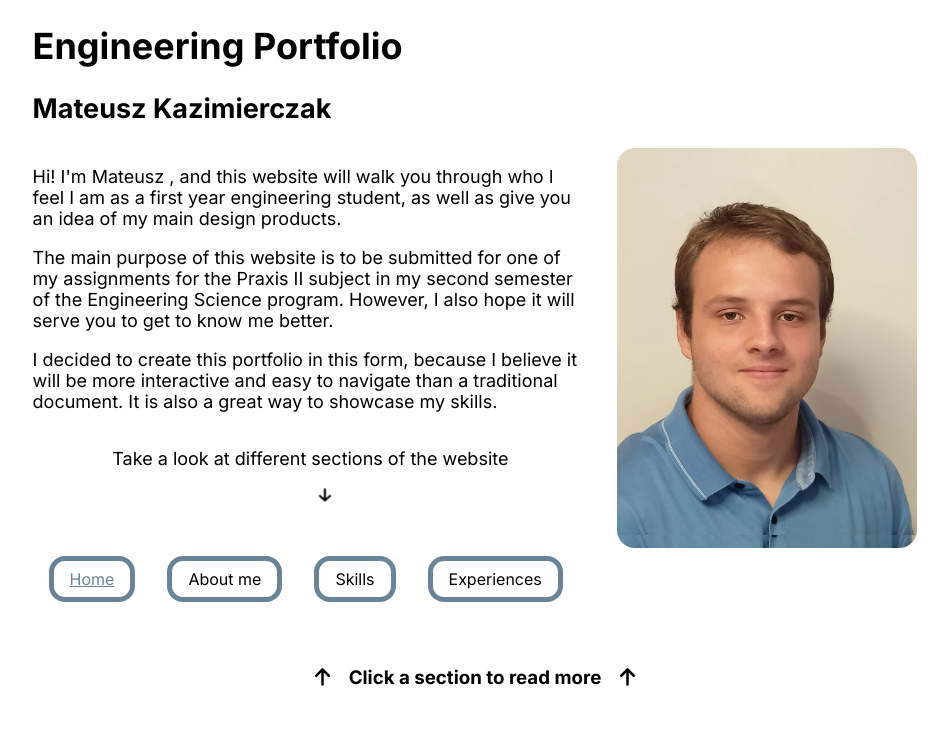
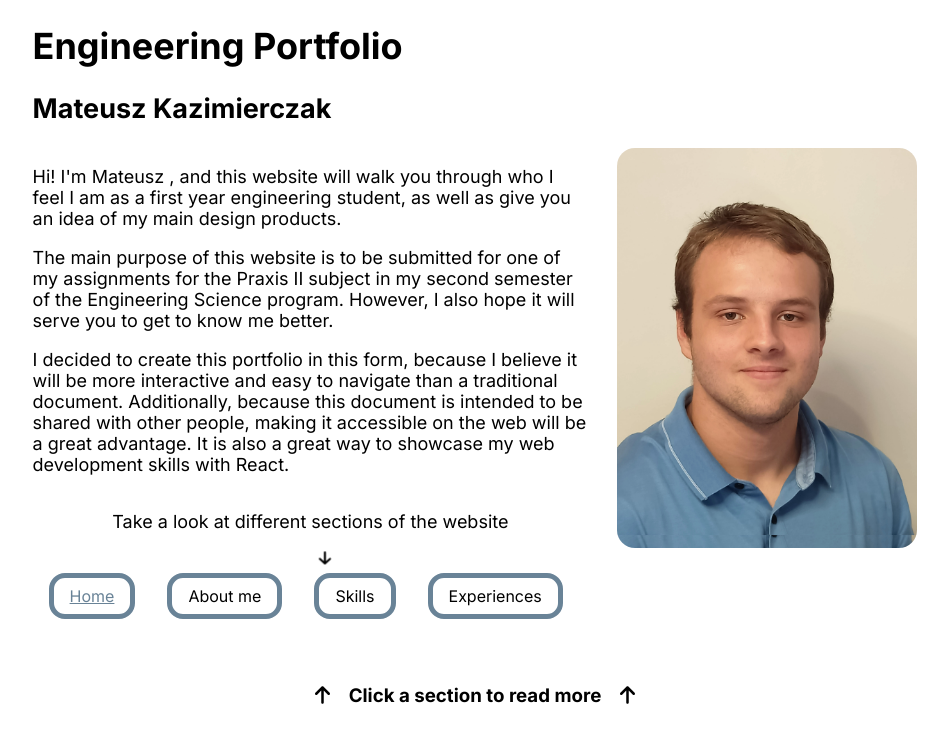
Before and after one commit to Mateusz-alicante/portfolio_old, a Next.js app: page / in a window 1280 px wide. Shown: the top 742 px of the page, without its empty margins (165-1113 px from the left). Built offline with nearby package versions, Linux system fonts and the light colour scheme.

Commit message:
added more explaination in into

```diff
--- a/src/components/intro/intro.js
+++ b/src/components/intro/intro.js
@@ -12,29 +12,29 @@ export default function Intro() {
       <h1>Engineering Portfolio</h1>
       <h2>Mateusz Kazimierczak</h2>
       <div className={styles.content}>
-
-
         <div className={styles.text}>
           <p>
-            Hi! I'm Mateusz , and this website will walk you through who I feel I
-            am as a first year engineering student, as well as give you an idea
-            of my main design products.
+            Hi! I'm Mateusz , and this website will walk you through who I feel
+            I am as a first year engineering student, as well as give you an
+            idea of my main design products.
           </p>
           <p>
-          The main purpose of this website is to
-            be submitted for one of my assignments for the Praxis II subject in
-            my second semester of the Engineering Science program. However, I
-            also hope it will serve you to get to know me better.
+            The main purpose of this website is to be submitted for one of my
+            assignments for the Praxis II subject in my second semester of the
+            Engineering Science program. However, I also hope it will serve you
+            to get to know me better.
           </p>
           <p>
-          I decided to
-            create this portfolio in this form, because I believe it will be
-            more interactive and easy to navigate than a traditional document.
-            It is also a great way to showcase my skills.
+            I decided to create this portfolio in this form, because I believe
+            it will be more interactive and easy to navigate than a traditional
+            document. Additionally, because this document is intended to be
+            shared with other people, making it accessible on the web will be a
+            great advantage. It is also a great way to showcase my web
+            development skills with React.
           </p>
           <div className={styles.bottom}>
             <p>Take a look at different sections of the website</p>
-            <FontAwesomeIcon  icon={faArrowDown} size="sm" bounce />
+            <FontAwesomeIcon icon={faArrowDown} size="sm" bounce />
           </div>
         </div>
 
```
Lines whose indentation alone changed are shown as unchanged.
